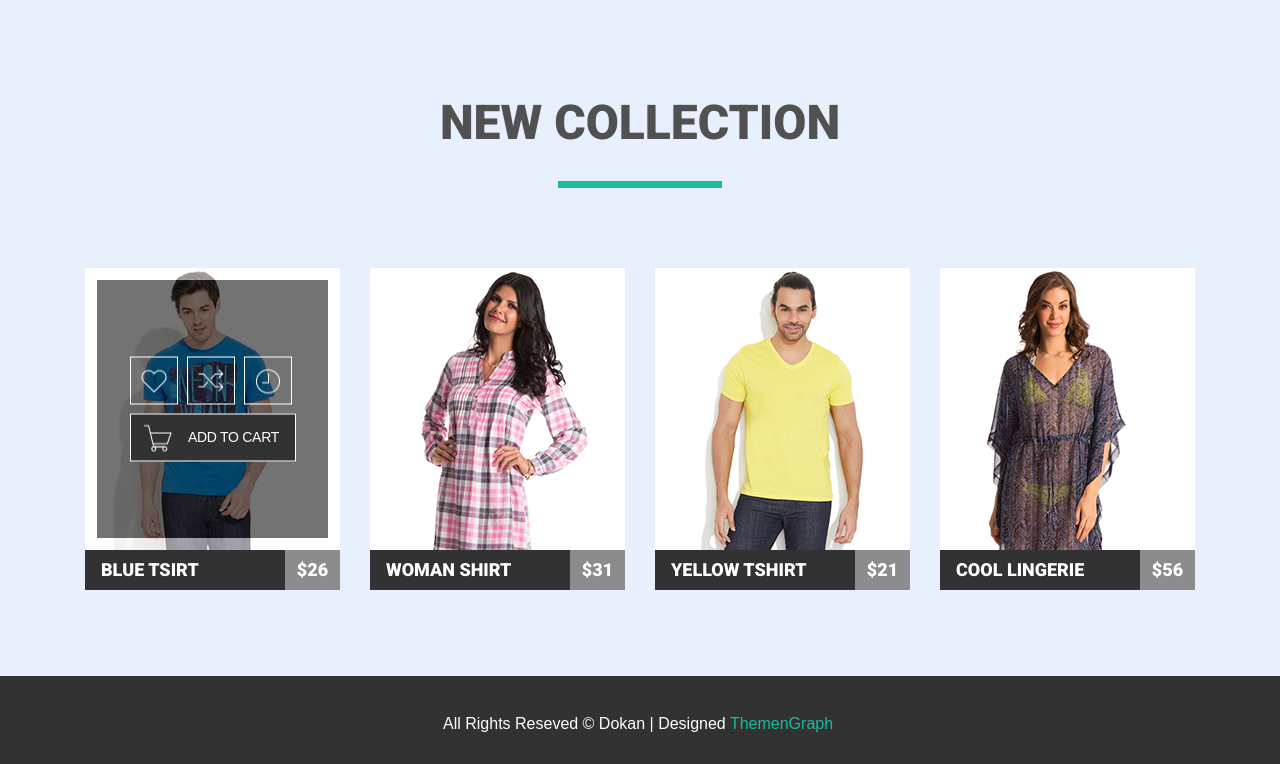
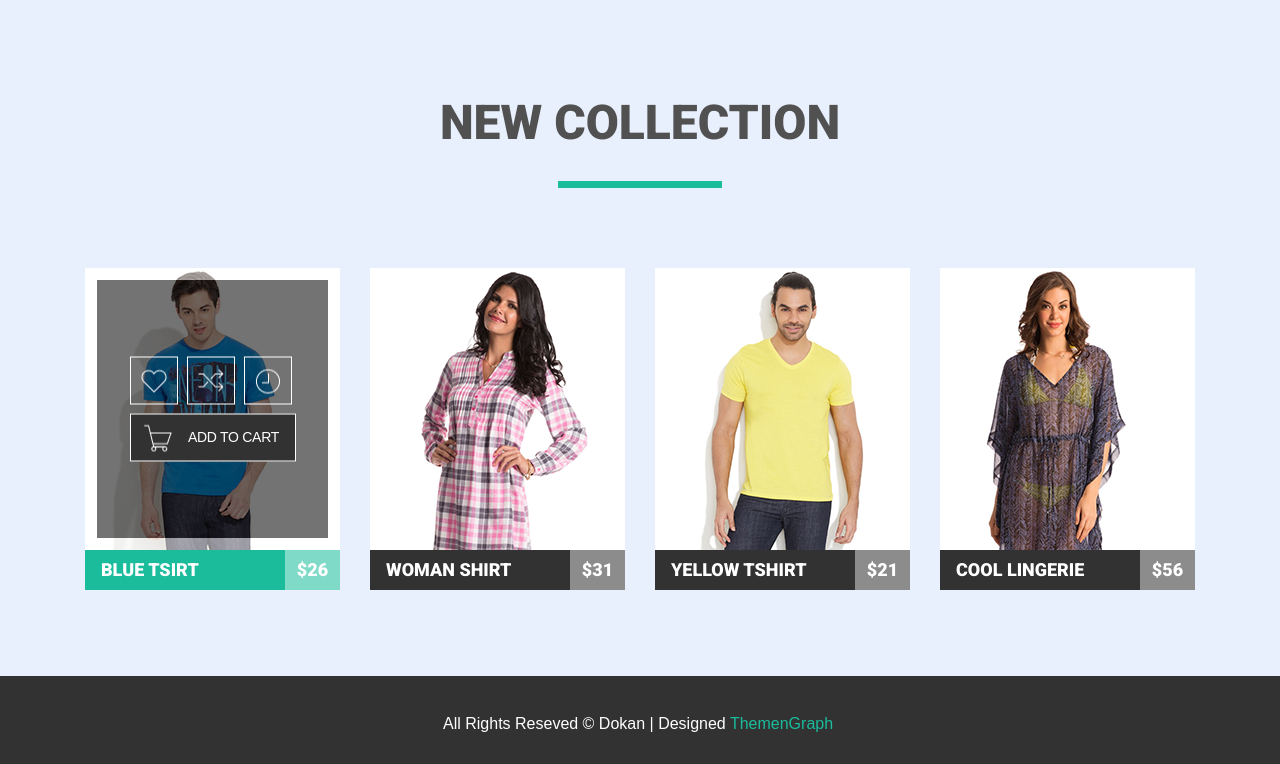
Before and after one commit to ZabortsevaAleksandra/goit-fe-course, a plain HTML site: page modul-05/Zabortseva_modul_5.html in a window 1280 px wide. In both pictures the pointer is over the element 212 px from the left and 1274 px from the top of the page. Shown: the part 704-1468 px from the top of the page. Drawn offline with Linux system fonts and the light colour scheme.

Commit message:
final_modul_05

```diff
--- a/modul-05/style/modul-05.css
+++ b/modul-05/style/modul-05.css
@@ -78,8 +78,7 @@ ul {
 
 .slider {
   position: relative;
-  background-image: linear-gradient(rgba(0, 0, 2, 0.522), rgba(0, 0, 2, 0.522)),
-    url(../img/slide4.png);
+  background-image: linear-gradient(rgba(0, 0, 2, 0.522), rgba(0, 0, 2, 0.522)), url(../img/slide4.png);
   background-repeat: no-repeat;
   background-position: center center;
   background-size: cover;
@@ -285,7 +284,10 @@ ul {
   letter-spacing: -0.28px;
   font-family: "OpenSans", sans-serif;
   font-size: 14px;
+}
 
+.model:hover .buttom {
+  background-color: rgb(26, 188, 156);
 }
 
 .menu__link-list:last-child .menu__link:hover {
```
